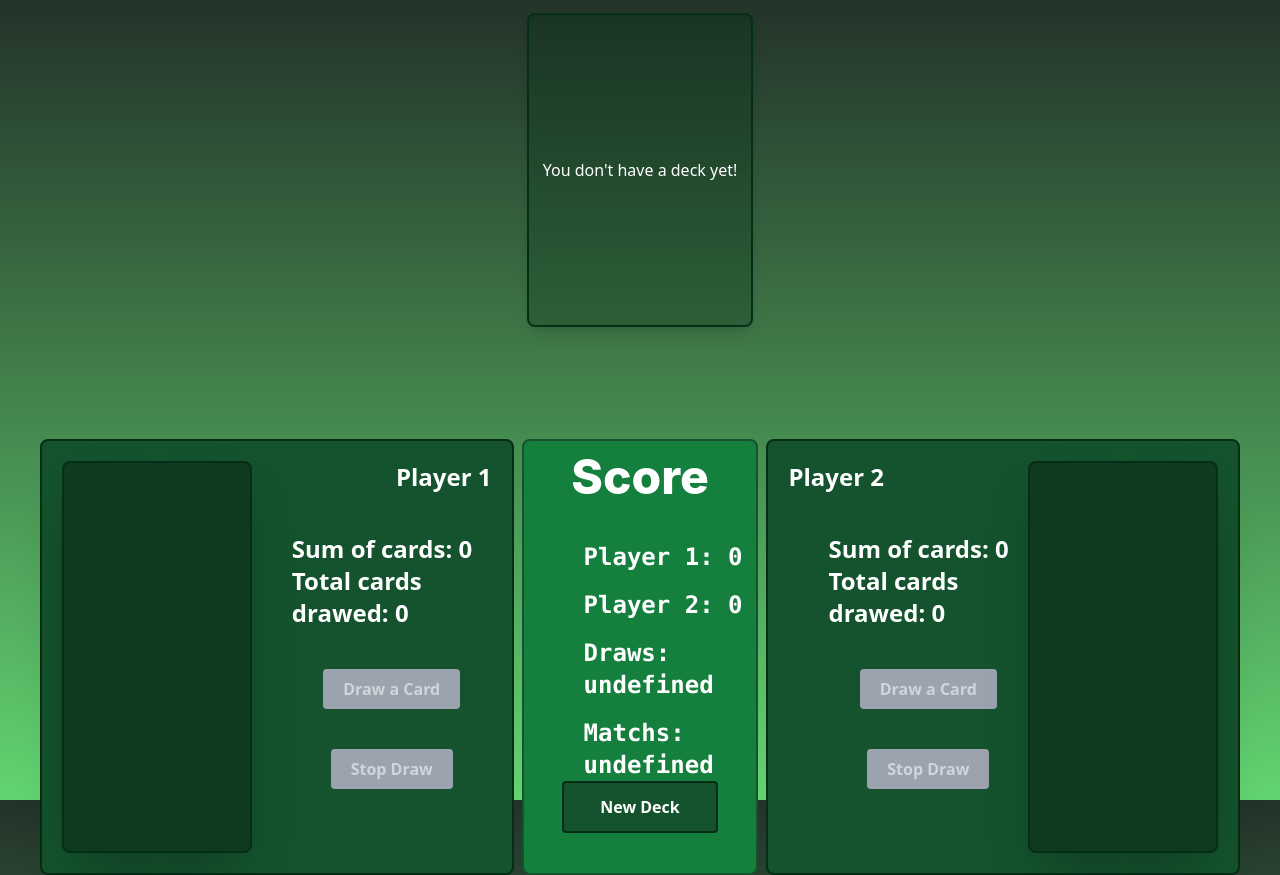
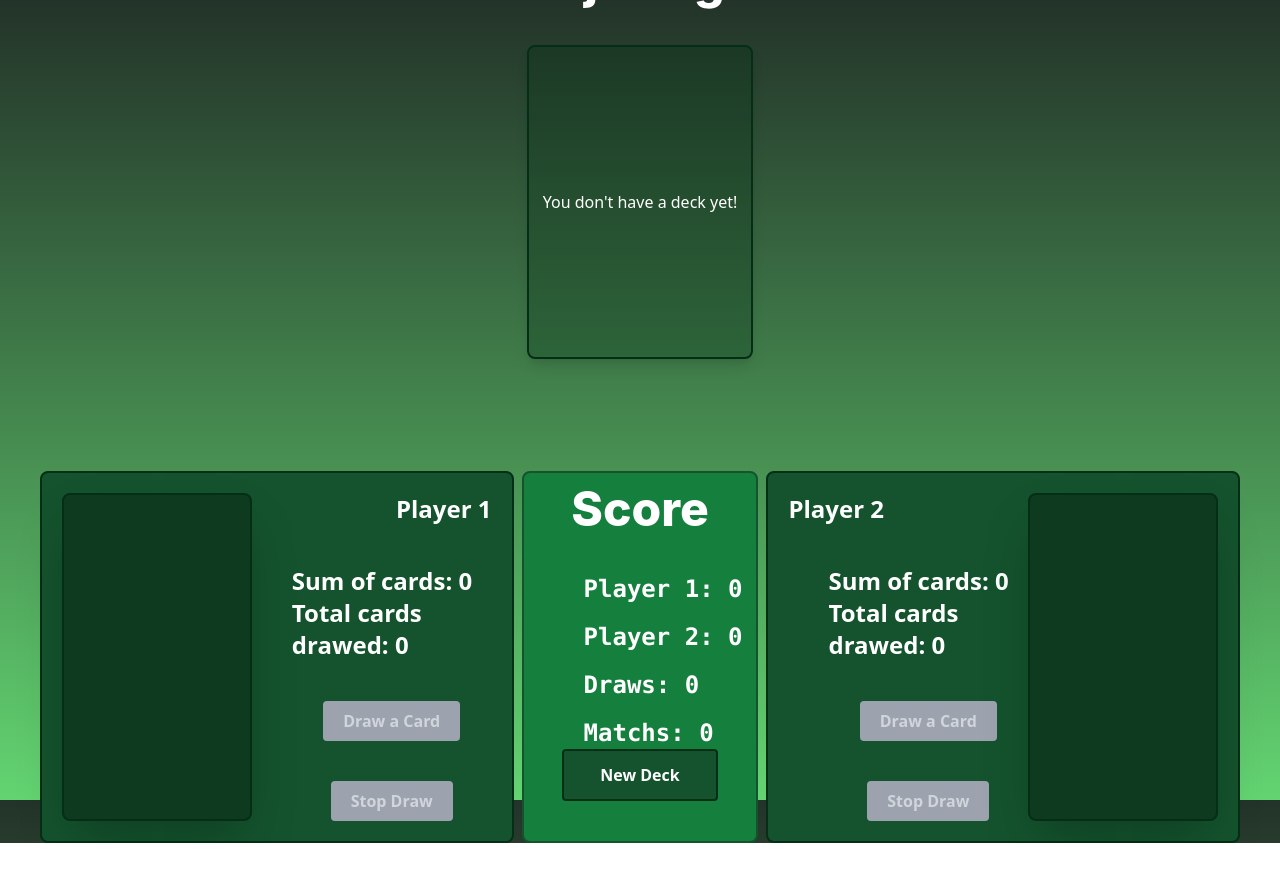
Before and after one commit to vgont/Blackjack-Game, a Next.js app in the folder client/: page / in a window 1280 px wide. After the commit the page ends 843 px from the top, so only its background shows below. Built offline with nearby package versions, Linux system fonts and the light colour scheme.

Commit message:
add draw counter

```diff
--- a/client/src/pages/index.tsx
+++ b/client/src/pages/index.tsx
@@ -27,6 +27,8 @@ function index() {
 
   const [scorePlayerOne, setScorePlayerOne] = useState(0);
   const [scorePlayerTwo, setScorePlayerTwo] = useState(0);
+  const [totalMatchs, setTotalMatchs] = useState(0);
+  const [totalDraws, setTotalDraws] = useState(0);
 
   const [playerOneTurn, setPlayerOneTurn] = useState(true);
   const [playerTwoTurn, setPlayerTwoTurn] = useState(false);
@@ -68,11 +70,13 @@ function index() {
     if (cardsSumPlayerOne === 21 || cardsSumPlayerTwo > 21) {
       setWinner(player_1);
       setScorePlayerOne((score) => score + 1);
+      setTotalMatchs((matchs) => matchs + 1);
       return true;
     }
     if (cardsSumPlayerTwo === 21 || cardsSumPlayerOne > 21) {
       setWinner(player_2);
       setScorePlayerTwo((score) => score + 1);
+      setTotalMatchs((matchs) => matchs + 1);
       return true;
     }
     if (
@@ -83,15 +87,19 @@ function index() {
       if (cardsSumPlayerOne < (21 && cardsSumPlayerTwo)) {
         setWinner(player_2);
         setScorePlayerTwo((score) => score + 1);
+        setTotalMatchs((matchs) => matchs + 1);
         return true;
       }
       if (cardsSumPlayerTwo < (21 && cardsSumPlayerOne)) {
         setWinner(player_1);
         setScorePlayerOne((score) => score + 1);
+        setTotalMatchs((matchs) => matchs + 1);
         return true;
       }
       if (cardsSumPlayerOne === cardsSumPlayerTwo) {
         setWinner("");
+        setTotalDraws((draw) => draw + 1);
+        setTotalMatchs((matchs) => matchs + 1);
         return true;
       }
     }
@@ -247,6 +255,8 @@ function index() {
         <Score
           scorePlayerOne={scorePlayerOne}
           scorePlayerTwo={scorePlayerTwo}
+          totalDraws={totalDraws}
+          totalMatchs={totalMatchs}
           handleDeck={handleNewDeck}
         />
         <PlayerHUD
```
